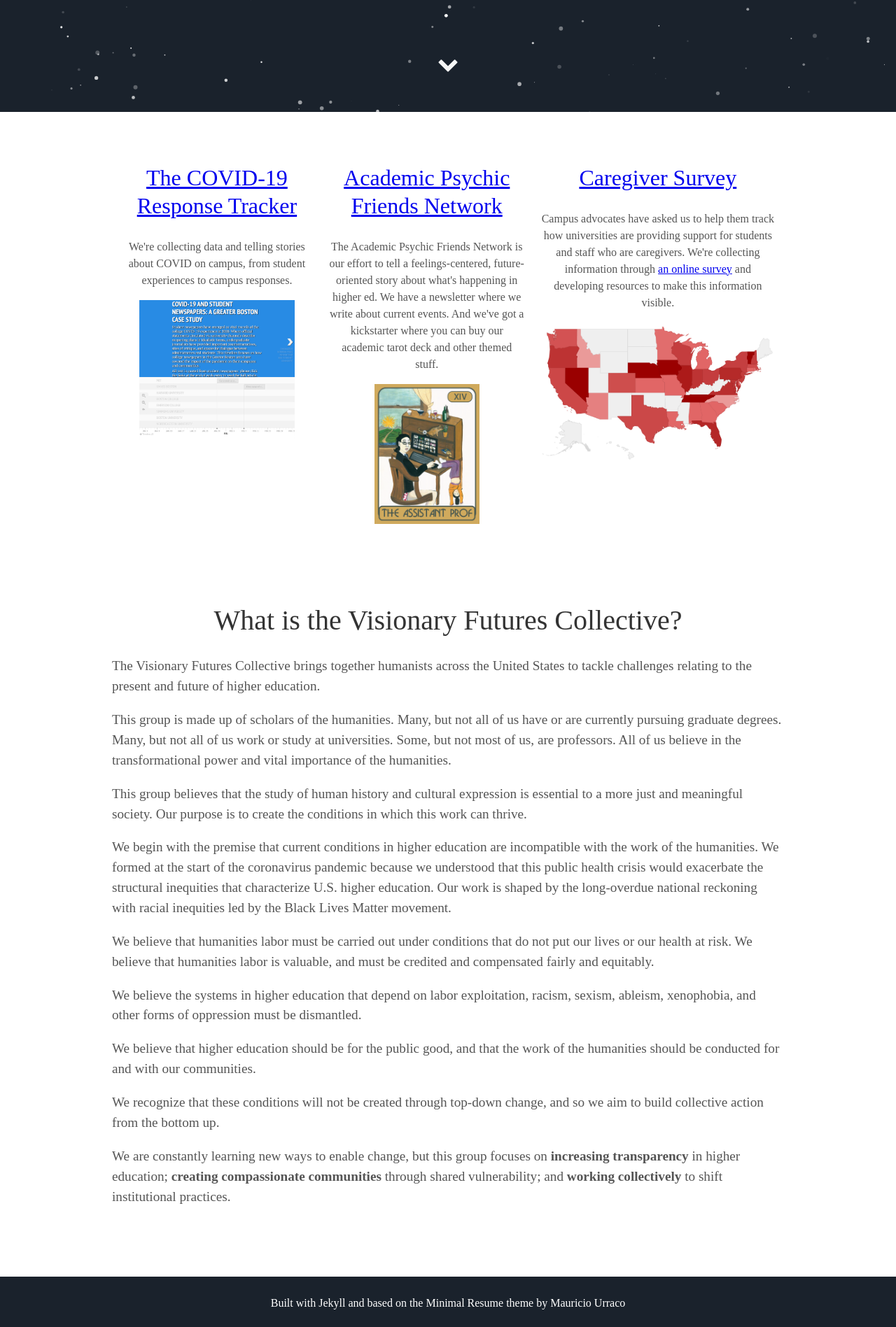
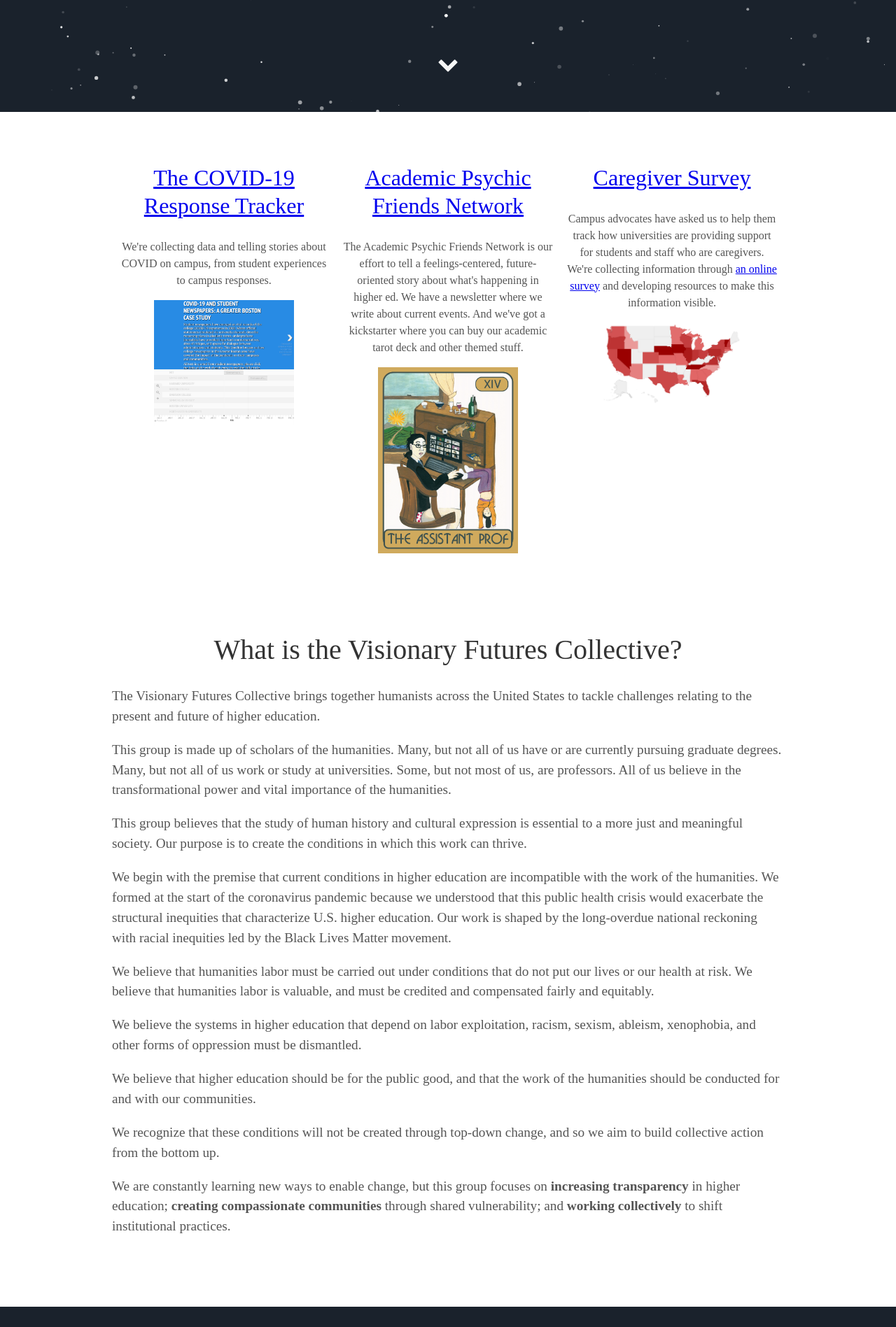
Before and after one commit to visionary-futures-collective/visionary-futures-collective.github.io, a Jekyll site: the page built from index.html, in a window 1280 px wide. Shown: the part 740-2637 px from the top of the page at 70% size. Built offline with Jekyll 4.4.1, drawn with Linux system fonts in a browser that asks for light colours; some web fonts are replaced.

Commit message:
testing image width

```diff
--- a/_includes/about.html
+++ b/_includes/about.html
@@ -4,17 +4,17 @@
   <div class="tech">
     <h2><a href="https://visionary-futures-collective.github.io/covid19/">The COVID-19 Response Tracker</a></h2>
       <p>We're collecting data and telling stories about COVID on campus, from student experiences to campus responses.</p>
-      <p><a href="https://visionary-futures-collective.github.io/covid19/"><img src="https://visionary-futures-collective.github.io/img/vfc.timeline.gb.png" alt="Greater Boston timeline." height="200"></a></p>
+      <p><a href="https://visionary-futures-collective.github.io/covid19/"><img src="https://visionary-futures-collective.github.io/img/vfc.timeline.gb.png" alt="Greater Boston timeline." width="200"></a></p>
   </div>
   <div class="tech">
     <h2><a href="https://visionary-futures-collective.github.io/psychicfriends">Academic Psychic Friends Network</a></h2>
     <p>The Academic Psychic Friends Network is our effort to tell a feelings-centered, future-oriented story about what's happening in higher ed. We have a newsletter where we write about current events. And we've got a kickstarter where you can buy our academic tarot deck and other themed stuff.</p>
-    <p><a href="https://visionary-futures-collective.github.io/psychicfriends"><img src="https://visionary-futures-collective.github.io/img/14-assprof.png" alt="Card XIV: The Assistant Professor." height="200"></a></p>
+    <p><a href="https://visionary-futures-collective.github.io/psychicfriends"><img src="https://visionary-futures-collective.github.io/img/14-assprof.png" alt="Card XIV: The Assistant Professor." width="200"></a></p>
   </div>
   <div class="tech">
     <h2><a href="https://visionary-futures-collective.github.io/covid19/caregivers">Caregiver Survey</a></h2>
   <p>Campus advocates have asked us to help them track how universities are providing support for students and staff who are caregivers. We're collecting information through <a href="https://docs.google.com/forms/d/e/1FAIpQLSc6iRSlr7DJXthJwENxXTjTa3jPiFVqOI9RsNqu-1LZbhw2Xg/viewform">an online survey</a> and developing resources to make this information visible.</p>
-    <p><a href="https://visionary-futures-collective.github.io/covid19/caregivers"><img src="https://visionary-futures-collective.github.io/img/caregiver-map-10-24.png" alt="Caregiver feelings map." height="200"></a></p>
+    <p><a href="https://visionary-futures-collective.github.io/covid19/caregivers"><img src="https://visionary-futures-collective.github.io/img/caregiver-map-10-24.png" alt="Caregiver feelings map." width="200"></a></p>
   </div>
 </div>
 
```
